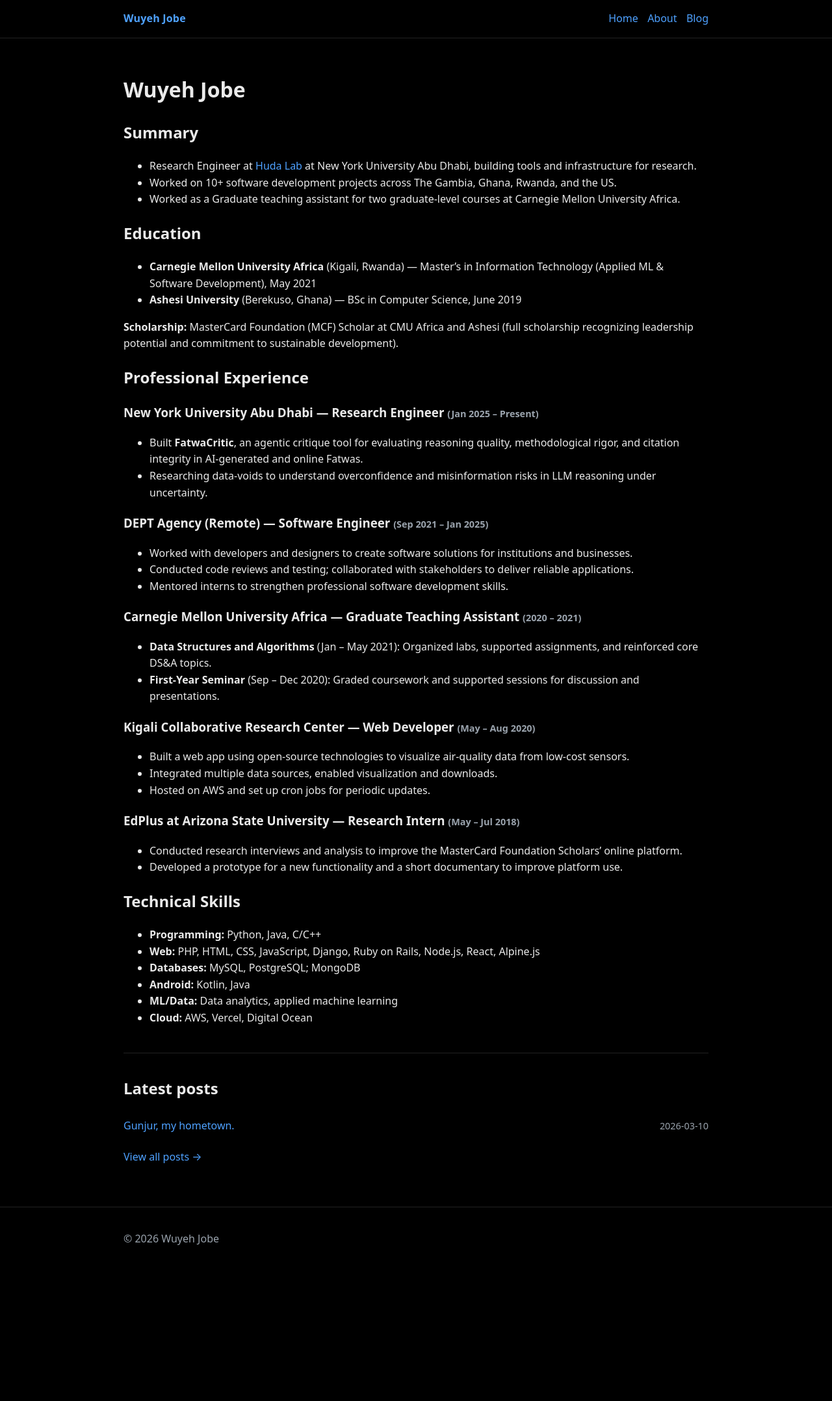
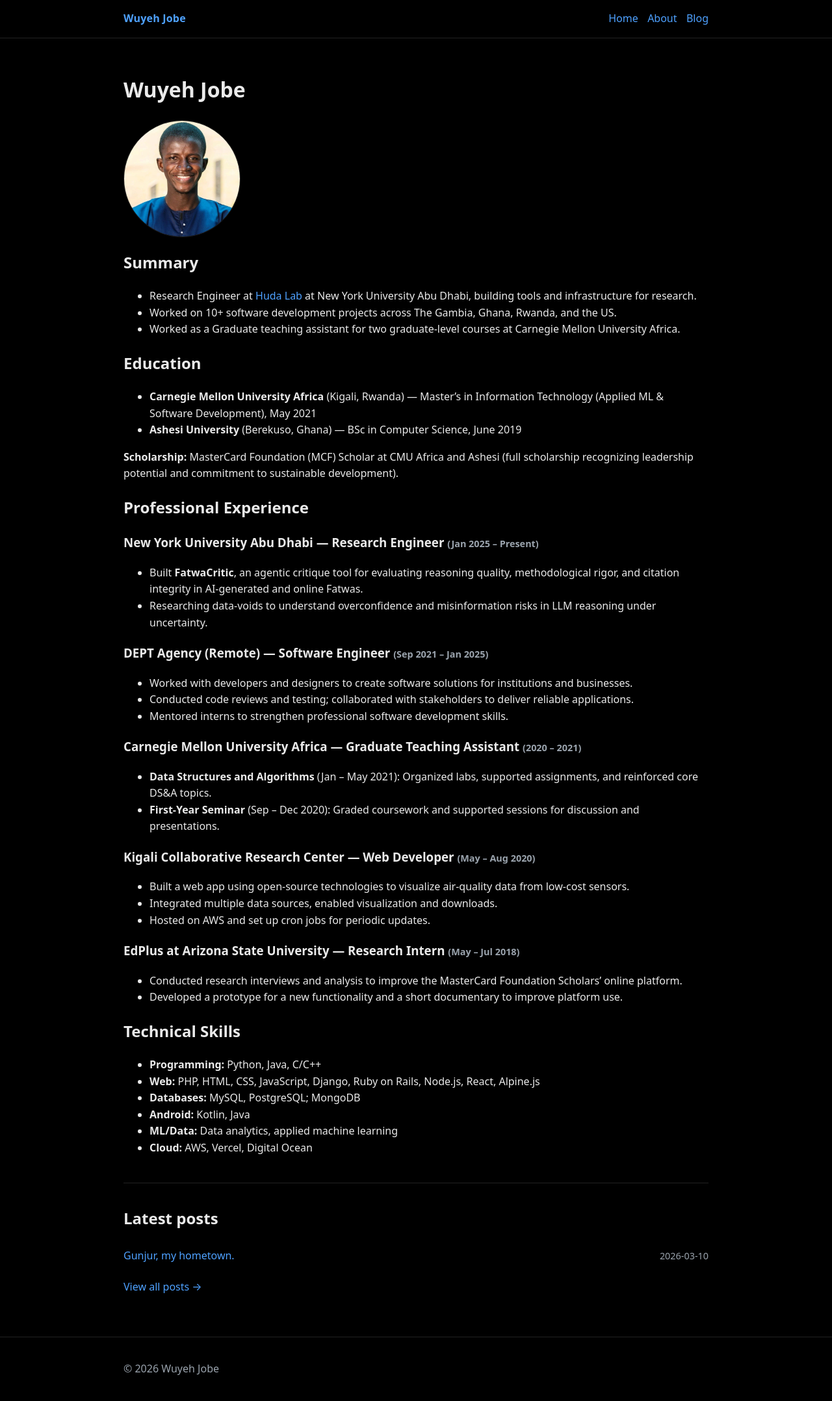
Before and after one commit to wuyeh-jobe/wuyeh-jobe.github.io, a Jekyll site: the page built from index.md, in a window 1280 px wide. Shown: the whole page at 65% size. Built offline with Jekyll 4.4.1, drawn with Linux system fonts in a browser that asks for light colours; before the commit the page ends 1956 px from its top, so only the background shows below that.

Commit message:
add profile photo

```diff
--- a/assets/css/style.css
+++ b/assets/css/style.css
@@ -52,6 +52,16 @@
   padding: 2rem 0 3rem;
 }
 
+.profile-photo {
+  display: block;
+  width: 180px;
+  height: 180px;
+  object-fit: cover;
+  border-radius: 9999px;
+  border: 1px solid #222;
+  margin: 0.75rem 0 1.25rem;
+}
+
 .page-title {
   margin: 0 0 1rem;
 }
--- a/index.md
+++ b/index.md
@@ -4,6 +4,15 @@
 ---
 
 # {{ site.author.name }}
+
+<img
+	class="profile-photo"
+	src="{{ site.baseurl }}/assets/img/profile.jpg"
+	alt="Profile photo of {{ site.author.name }}"
+	width="180"
+	height="180"
+	loading="lazy"
+/>
 
 <h2>Summary</h2>
 <ul>
```
Also changed, not shown: README.md, assets/img/profile.jpg (added).
